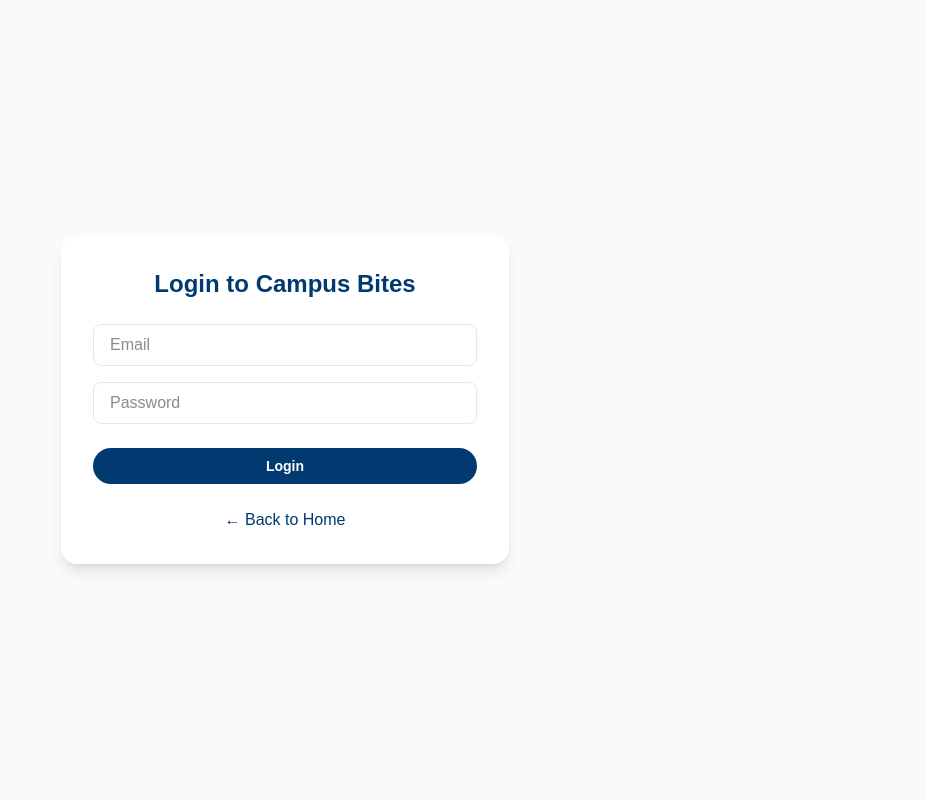
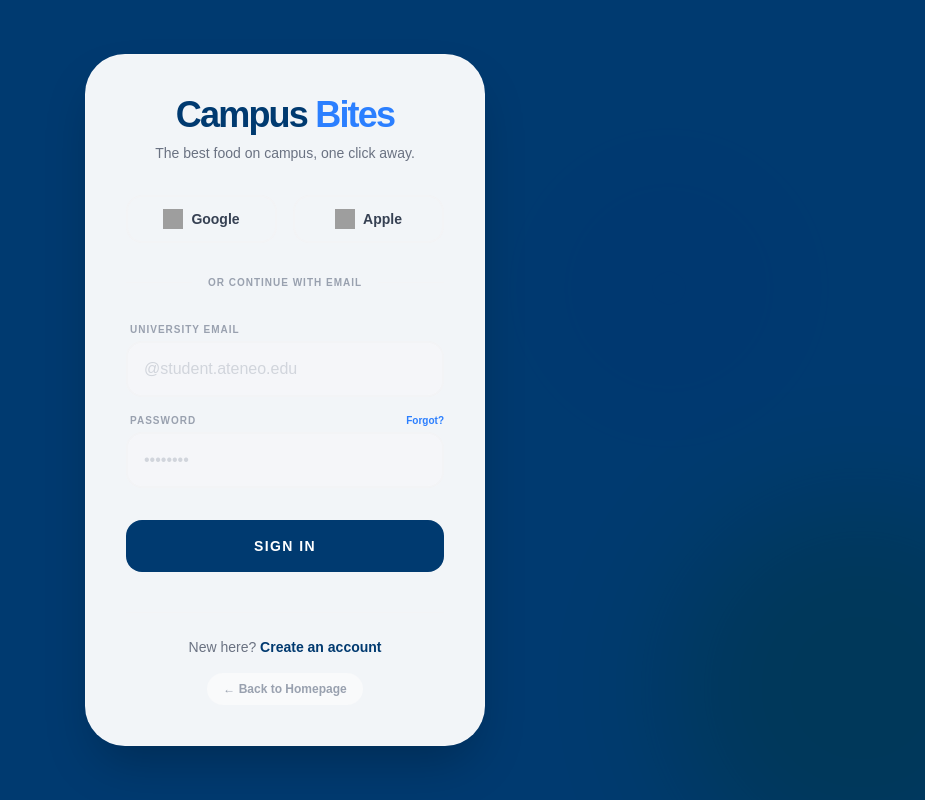
Before and after one commit to clongerts/campus-bites, a Next.js app: page /login in a window 1280 px wide. Shown: the whole page, without its empty margins (355-1280 px from the left). Built offline with nearby package versions, Linux system fonts and the light colour scheme; grey boxes are pictures that could not be loaded.

Commit message:
login page update

```diff
--- a/app/login/page.tsx
+++ b/app/login/page.tsx
@@ -9,7 +9,6 @@ export default function LoginPage() {
 
   const handleSubmit = (e: React.FormEvent) => {
     e.preventDefault();
-    // Dummy login logic
     if (!email || !password) {
       setError("Please enter both email and password.");
     } else {
@@ -19,34 +18,99 @@ export default function LoginPage() {
   };
 
   return (
-    <main className="min-h-screen flex items-center justify-center bg-gray-50">
-      <div className="bg-white p-8 rounded-2xl shadow-lg w-full max-w-md">
-        <h1 className="text-2xl font-bold mb-6 text-[#003A70] text-center">Login to Campus Bites</h1>
-        <form onSubmit={handleSubmit} className="flex flex-col gap-4">
+    <main className="min-h-screen flex items-center justify-center bg-[#003A70] relative overflow-hidden font-sans">
+      {/* Animated Background Decorative Blobs */}
+      <div className="absolute top-[-10%] left-[-10%] w-72 h-72 bg-blue-400 rounded-full mix-blend-multiply filter blur-3xl opacity-20 animate-blob"></div>
+      <div className="absolute bottom-[-10%] right-[-10%] w-96 h-96 bg-yellow-400 rounded-full mix-blend-multiply filter blur-3xl opacity-20 animate-blob animation-delay-2000"></div>
+      <div className="absolute top-[20%] right-[10%] w-64 h-64 bg-purple-400 rounded-full mix-blend-multiply filter blur-3xl opacity-10 animate-blob animation-delay-4000"></div>
+
+      <div className="relative z-10 w-full max-w-md px-6 my-8">
+        <div className="bg-white/95 backdrop-blur-md p-8 md:p-10 rounded-[2.5rem] shadow-2xl border border-white/20">
+
+          {/* Header */}
+          <div className="text-center mb-8">
+            <h1 className="text-4xl font-black tracking-tighter text-[#003A70] mb-2">
+              Campus <span className="text-blue-500">Bites</span>
+            </h1>
+            <p className="text-gray-500 text-sm font-medium">The best food on campus, one click away.</p>
+          </div>
+
+          {/* Social Logins */}
+          <div className="grid grid-cols-2 gap-4 mb-8">
+            <button className="flex items-center justify-center gap-2 py-3 border-2 border-gray-100 rounded-2xl hover:bg-gray-50 transition-all active:scale-95">
+              <img src="https://www.svgrepo.com/show/475656/google-color.svg" alt="Google" className="w-5 h-5" />
+              <span className="text-sm font-bold text-gray-700">Google</span>
+            </button>
+            <button className="flex items-center justify-center gap-2 py-3 border-2 border-gray-100 rounded-2xl hover:bg-gray-50 transition-all active:scale-95">
+              <img src="https://www.svgrepo.com/show/442921/brand-apple.svg" alt="Apple" className="w-5 h-5" />
+              <span className="text-sm font-bold text-gray-700">Apple</span>
+            </button>
+          </div>
+
+          {/* Separator - Updated to Transparent Flex Layout */}
+          <div className="flex items-center mb-8">
+            <div className="flex-grow border-t border-gray-100"></div>
+            <span className="flex-shrink mx-4 text-[10px] font-black text-gray-400 uppercase tracking-widest">
+              Or continue with email
+            </span>
+            <div className="flex-grow border-t border-gray-100"></div>
+          </div>
+
+          <form onSubmit={handleSubmit} className="space-y-4">
+            {/* Email Input */}
+            <div className="group">
+              <label className="block text-[10px] font-black text-gray-400 uppercase mb-1 ml-1 tracking-widest transition-colors group-focus-within:text-[#003A70]">
+                University Email
+              </label>
               <input
                 type="email"
-            placeholder="Email"
-            className="border border-gray-200 rounded-lg px-4 py-2 focus:outline-none focus:ring-2 focus:ring-[#003A70]/20"
+                placeholder="@student.ateneo.edu"
+                className="w-full border-2 border-gray-100 rounded-2xl px-4 py-3.5 focus:outline-none focus:border-[#003A70] transition-all bg-gray-50/50 text-black placeholder:text-gray-300"
                 value={email}
                 onChange={e => setEmail(e.target.value)}
               />
+            </div>
+
+            {/* Password Input */}
+            <div className="group">
+              <div className="flex justify-between items-center mb-1 ml-1">
+                <label className="block text-[10px] font-black text-gray-400 uppercase tracking-widest transition-colors group-focus-within:text-[#003A70]">
+                  Password
+                </label>
+                <button type="button" className="text-[10px] font-bold text-blue-500 hover:underline">Forgot?</button>
+              </div>
               <input
                 type="password"
-            placeholder="Password"
-            className="border border-gray-200 rounded-lg px-4 py-2 focus:outline-none focus:ring-2 focus:ring-[#003A70]/20"
+                placeholder="••••••••"
+                className="w-full border-2 border-gray-100 rounded-2xl px-4 py-3.5 focus:outline-none focus:border-[#003A70] transition-all bg-gray-50/50 text-black placeholder:text-gray-300"
                 value={password}
                 onChange={e => setPassword(e.target.value)}
               />
-          {error && <div className="text-red-500 text-sm">{error}</div>}
+            </div>
+
+            {error && (
+              <div className="bg-red-50 text-red-600 text-xs font-bold p-4 rounded-2xl border border-red-100 animate-pulse">
+                ⚠️ {error}
+              </div>
+            )}
+
             <button
               type="submit"
-            className="bg-[#003A70] text-white px-5 py-2 rounded-full font-bold hover:bg-blue-800 transition text-sm mt-2"
+              className="w-full bg-[#003A70] text-white py-4 rounded-2xl font-black text-sm uppercase tracking-widest hover:bg-[#002a50] hover:shadow-[0_20px_50px_rgba(0,58,112,0.3)] hover:-translate-y-1 transition-all active:scale-95 mt-4"
             >
-            Login
+              Sign In
             </button>
           </form>
-        <div className="mt-6 text-center">
-          <Link href="/" className="text-[#003A70] hover:underline">← Back to Home</Link>
+
+          {/* Footer */}
+          <div className="mt-10 pt-6 border-t border-gray-100 text-center space-y-4">
+            <p className="text-sm text-gray-500">
+              New here? <span className="text-[#003A70] font-black cursor-pointer hover:text-blue-600 transition decoration-2 hover:underline underline-offset-4">Create an account</span>
+            </p>
+            <Link href="/" className="inline-block text-xs font-bold text-gray-400 hover:text-[#003A70] transition bg-gray-50 px-4 py-2 rounded-full hover:bg-gray-100">
+              ← Back to Homepage
+            </Link>
+          </div>
         </div>
       </div>
     </main>
--- a/app/page.tsx
+++ b/app/page.tsx
@@ -32,14 +32,14 @@ export default function HomePage() {
         <div className="flex justify-center gap-6 pb-15 px-8">
           <Link
             href="/stalls"
-            className="text-center bg-[#003A70] text-white px-8 py-6 rounded-2xl font-bold hover:bg-blue-800 transition text-lg shadow-lg"
+            className="text-center bg-[#003A70] text-white px-8 py-5 rounded-2xl font-bold hover:bg-blue-800 transition text-lg shadow-lg"
             style={{ textDecoration: "none" }}
           >
             Browse All Stalls
           </Link>
           <Link
             href="/map"
-            className="text-center bg-[#FFD700] text-[#003A70] px-8 py-6 rounded-2xl font-bold hover:bg-yellow-400 transition text-lg shadow-lg"
+            className="text-center bg-[#FFD700] text-[#003A70] px-8 py-5 rounded-2xl font-bold hover:bg-yellow-400 transition text-lg shadow-lg"
             style={{ textDecoration: "none" }}
           >
             View Campus Map
--- a/app/stalls/page.tsx
+++ b/app/stalls/page.tsx
@@ -143,7 +143,7 @@ export default function StallsPage() {
   };
 
   return (
-    <div className="min-h-screen text-gray-900" style={{ backgroundImage: "url('/images/ADMU_1.jpg')", backgroundSize: "cover", backgroundPosition: "center", backgroundAttachment: "fixed" }}>
+<div className="min-h-screen flex flex-col text-gray-900" style={{ backgroundImage: "url('/images/ADMU_1.jpg')", backgroundSize: "cover", backgroundPosition: "center", backgroundAttachment: "fixed" }}>
       {/* --- NAVBAR --- */}
       <nav className="border-b border-gray-100 py-4 px-8 flex justify-between items-center sticky top-0 bg-[#001a4d]/90 backdrop-blur-md z-50">
         <Link href="/" className="flex items-center" style={{ textDecoration: "none" }}>
@@ -172,7 +172,7 @@ export default function StallsPage() {
       </nav>
 
       {/* --- WHITE BACKGROUND WRAPPER --- */}
-      <div className="bg-white max-w-6xl mx-auto">
+      <div className="bg-white max-w-7xl mx-auto -mt-20 pt-20 flex-grow w-full">
       {/* --- HEADER --- */}
       <header className="py-12 px-8 text-center">
         <h2 className="text-5xl font-extrabold mb-4 text-[#003A70]">All Food Stalls</h2>
@@ -301,7 +301,7 @@ export default function StallsPage() {
       <div className="px-8 pb-16">
           <div className="grid grid-cols-1 md:grid-cols-2 lg:grid-cols-3 gap-6">
               {filteredStalls.map(stall => (
-                  <div key={stall.id} className="border border-gray-100 rounded-2xl p-4 hover:shadow-lg transition cursor-pointer bg-white" onClick={() => setSelectedStall(stall)}>
+                  <div key={stall.id} className="border border-gray-100 rounded-2xl p-4 hover:shadow-lg transition duration-300 transform hover:scale-110 cursor-pointer bg-white" onClick={() => setSelectedStall(stall)}>
                       <div className="h-40 bg-gray-100 rounded-xl mb-3 overflow-hidden relative">
                           <img src={stall.image} alt={stall.name} className="w-full h-full object-cover" onError={(e) => { e.currentTarget.style.display = 'none'; }} />
                           <span className="absolute top-2 right-2 bg-white/90 backdrop-blur px-2 py-1 rounded text-xs font-bold text-[#003A70]">{stall.rating}%</span>
@@ -441,7 +441,7 @@ export default function StallsPage() {
       {/* --- CREATE REVIEW MODAL --- */}
       {isReviewModalOpen && selectedStall && (
           <div className="fixed inset-0 bg-[#003A70]/60 backdrop-blur-md flex items-center justify-center p-4 z-[130]" onClick={() => setIsReviewModalOpen(false)}>
-              <div className="bg-white rounded-3xl p-8 max-w-md w-full shadow-2xl" onClick={e => e.stopPropagation()}>
+              <div className="bg-white rounded-3xl p-8 max-md w-full shadow-2xl" onClick={e => e.stopPropagation()}>
                   <div className="flex justify-between items-center mb-6">
                       <h3 className="text-2xl font-bold text-[#003A70]">Review {selectedStall.name}</h3>
                       <button onClick={() => setIsReviewModalOpen(false)} className="text-red-500 hover:text-red-700 text-3xl font-bold">&times;</button>
```
Lines whose indentation alone changed are shown as unchanged.
